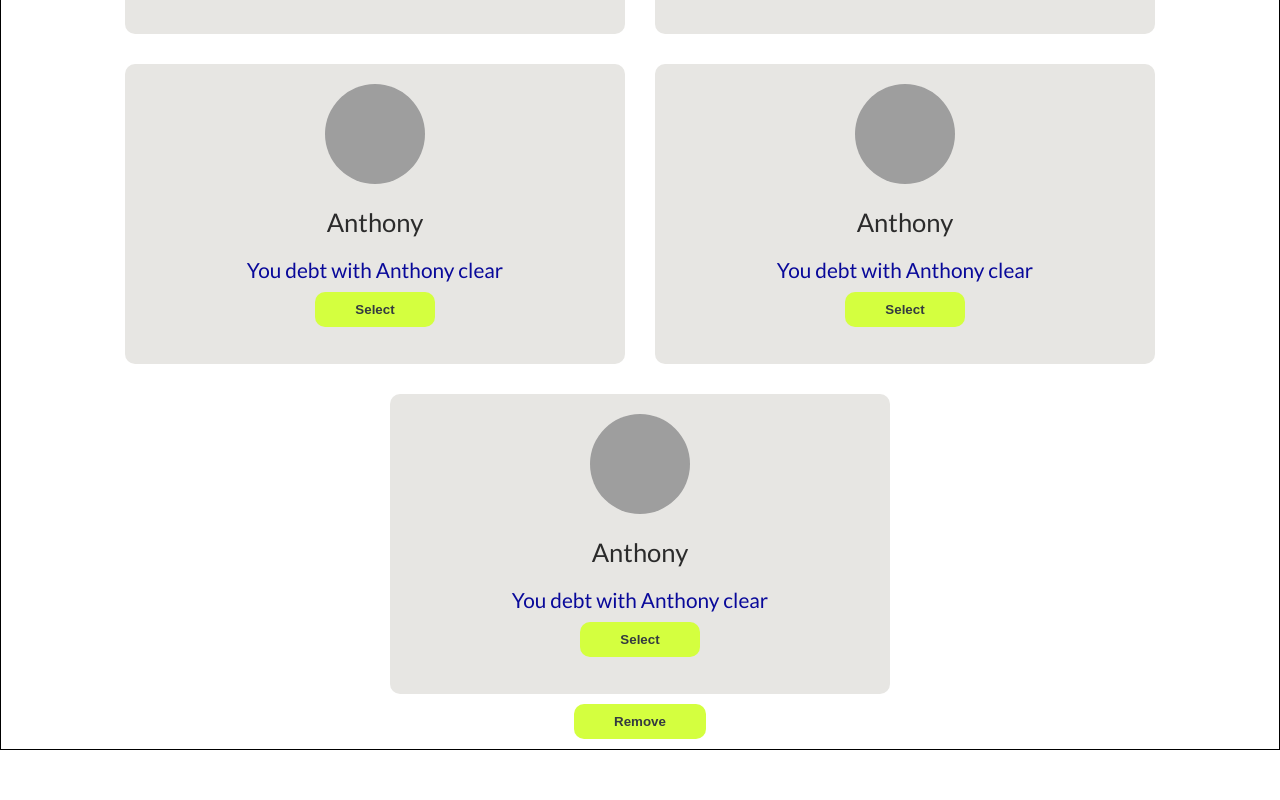
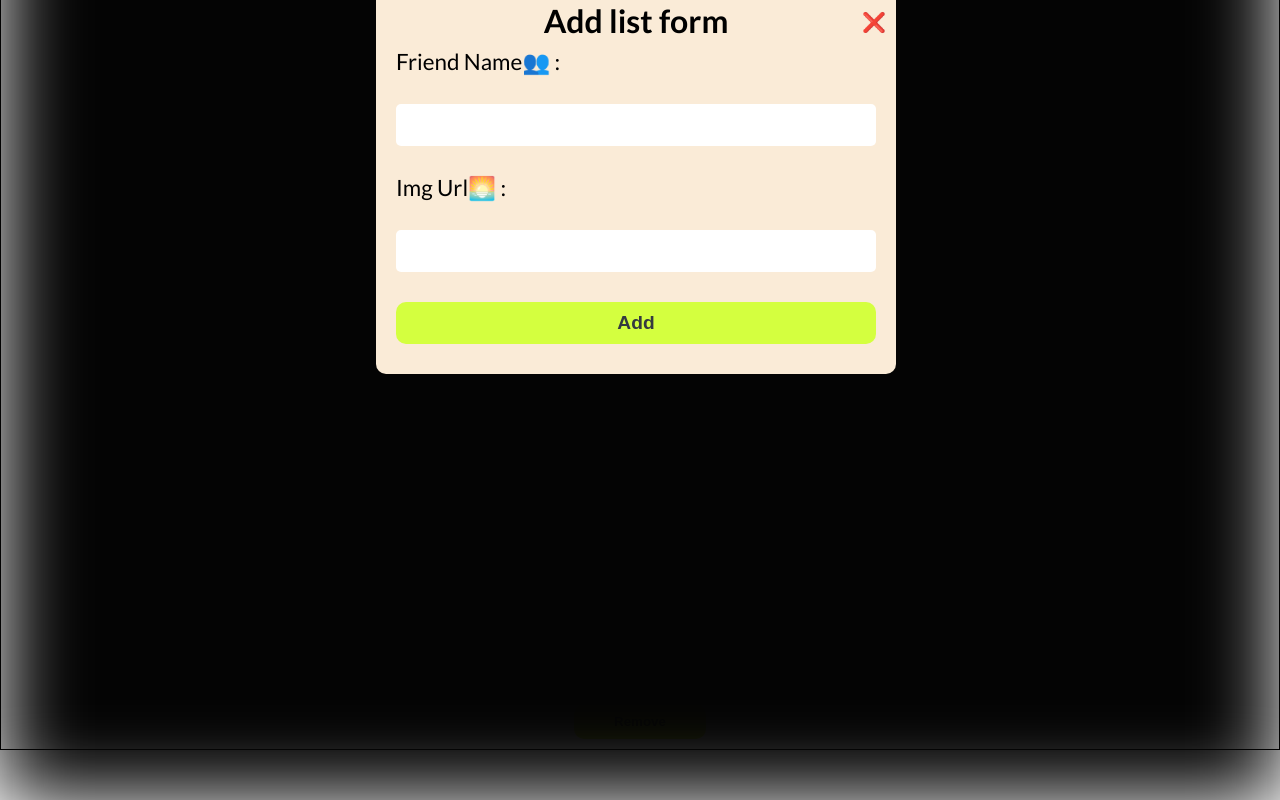
Before and after one commit to DarshanPro123/04_eat_and_split_project, a React (Vite) app: page / in a window 1280 px wide. Both pictures are taken after a click on the button "Add List". Shown: the part 413-1213 px from the top of the page. Built offline with nearby package versions, Linux system fonts and the light colour scheme; grey boxes are pictures that could not be loaded.

Commit message:
add animation on card of AddFriendform

```diff
--- a/src/App.css
+++ b/src/App.css
@@ -124,8 +124,17 @@ body {
 
 /* <-----------------------add_list_box------------------> */
 
+.overLay {
+  position: absolute;
+  top: 0;
+  width: 100%;
+  height: 100%;
+  background-color: #040404;
+  filter: blur(40px);
+  animation: SlideUpToDown 0.6s linear 0.4s;
+}
 .add_list_box {
-  width: 320px;
+  width: 520px;
   height: auto;
   border-radius: 10px;
   background-color: antiquewhite;
@@ -133,9 +142,9 @@ body {
   margin: 30px auto;
   padding: 20px;
   top: 30%;
-  right: 40%;
+  right: 30%;
   position: absolute;
-  animation: SlideUpToDown 4s ease-in 0.4s;
+  animation: SlideUpToDown 0.6s linear 0.4s;
 }
 
 .add_list_box h1 {
```
